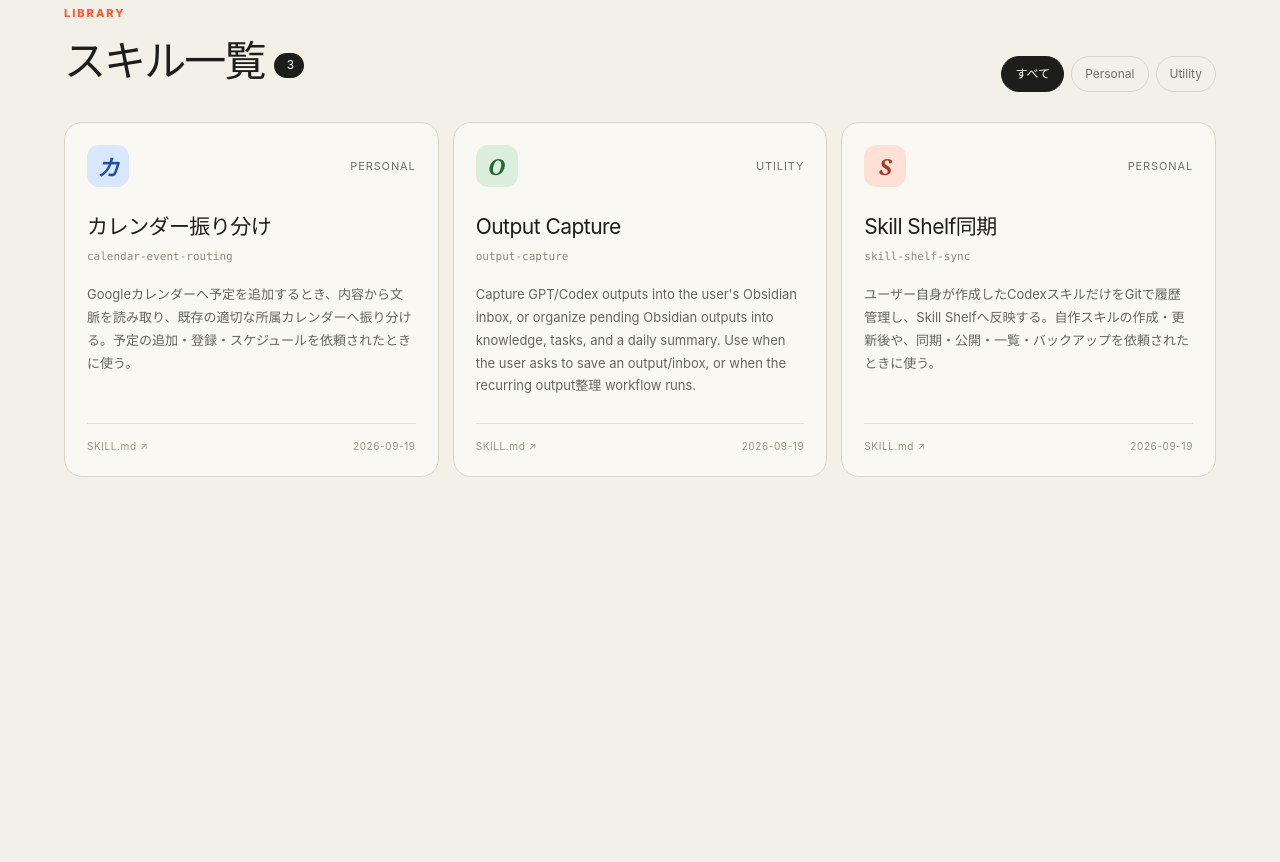
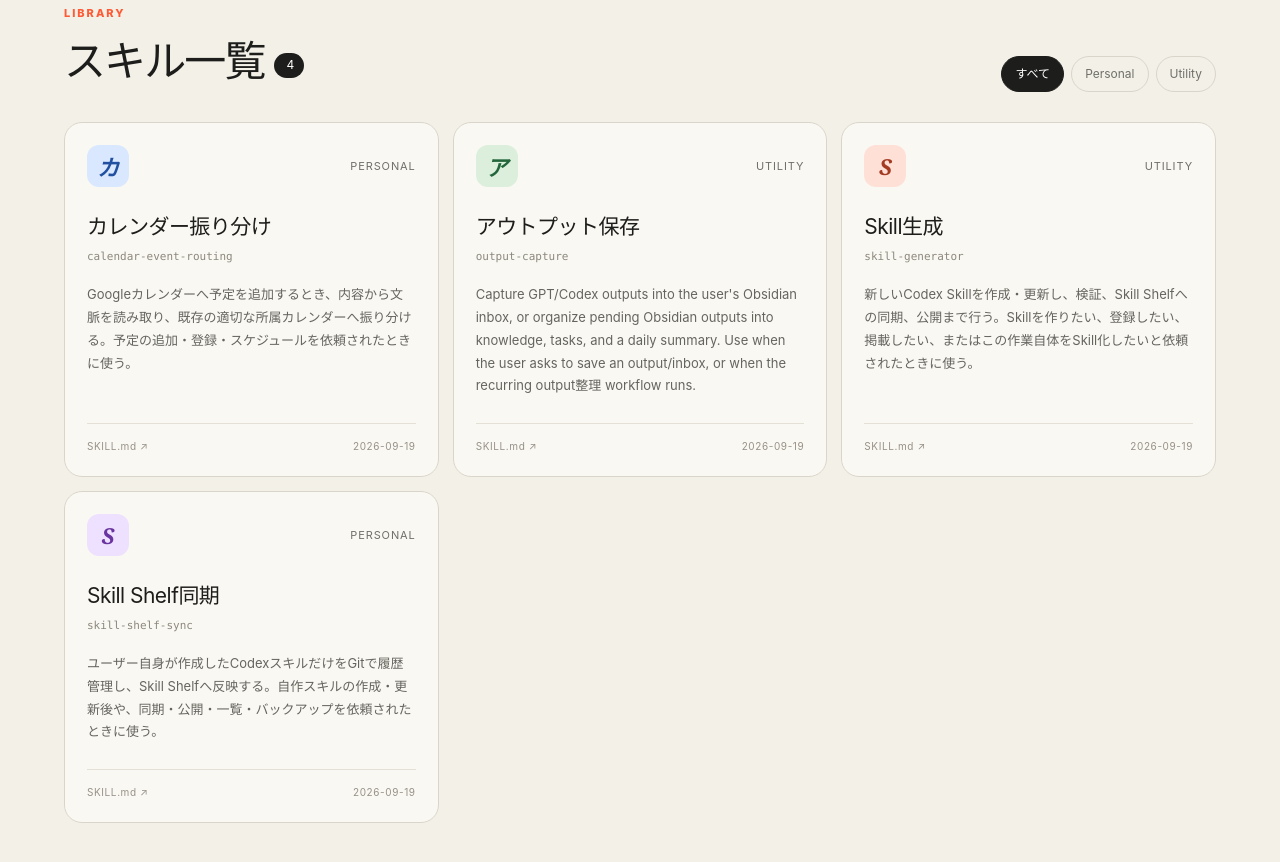
Before and after one commit to sakamoti55/codex-skill-shelf, a Next.js app: page / in a window 1280 px wide. Shown: the part 680-1542 px from the top of the page. Before the commit the page ends 1257 px from the top, so only its background shows below. Built offline with nearby package versions, Linux system fonts and the light colour scheme.

Commit message:
Localize output capture and add skill generator

```diff
--- a/app/generated-skills.ts
+++ b/app/generated-skills.ts
@@ -9,11 +9,19 @@ export const skills = [
   },
   {
     "name": "output-capture",
-    "label": "Output Capture",
+    "label": "アウトプット保存",
     "category": "Utility",
     "description": "Capture GPT/Codex outputs into the user's Obsidian inbox, or organize pending Obsidian outputs into knowledge, tasks, and a daily summary. Use when the user asks to save an output/inbox, or when the recurring output整理 workflow runs.",
     "updated": "2026-09-19",
     "repositoryUrl": "https://github.com/sakamoti55/codex-skill-shelf/tree/main/skills/output-capture"
+  },
+  {
+    "name": "skill-generator",
+    "label": "Skill生成",
+    "category": "Utility",
+    "description": "新しいCodex Skillを作成・更新し、検証、Skill Shelfへの同期、公開まで行う。Skillを作りたい、登録したい、掲載したい、またはこの作業自体をSkill化したいと依頼されたときに使う。",
+    "updated": "2026-09-19",
+    "repositoryUrl": "https://github.com/sakamoti55/codex-skill-shelf/tree/main/skills/skill-generator"
   },
   {
     "name": "skill-shelf-sync",
--- a/owned-skills.json
+++ b/owned-skills.json
@@ -1,5 +1,6 @@
 [
   "calendar-event-routing",
   "output-capture",
+  "skill-generator",
   "skill-shelf-sync"
 ]
--- a/skills/output-capture/agents/openai.yaml
+++ b/skills/output-capture/agents/openai.yaml
@@ -1,4 +1,4 @@
 interface:
-  display_name: "Output Capture"
-  short_description: "Capture and organize Obsidian outputs"
-  default_prompt: "Capture this as an output in Obsidian, or organize pending outputs if requested."
+  display_name: "アウトプット保存"
+  short_description: "GPTやCodexの出力をObsidianに保存・整理"
+  default_prompt: "$output-capture を使って、この出力をObsidianに保存するか、未整理の出力を整理してください。"
--- /dev/null
+++ b/skills/skill-generator/SKILL.md
@@ -0,0 +1,32 @@
+---
+name: skill-generator
+description: 新しいCodex Skillを作成・更新し、検証、Skill Shelfへの同期、公開まで行う。Skillを作りたい、登録したい、掲載したい、またはこの作業自体をSkill化したいと依頼されたときに使う。
+---
+
+# Skill生成
+
+ユーザーの要件をもとに、再利用できるCodex Skillを作成または更新する。Skillの内容が提示されている場合は、意図と制約を保ったまま反映する。
+
+## 作成
+
+- 保存先は指定がなければ `/Users/kose/.codex/skills/<skill-name>/` とする。
+- Skill名は小文字・数字・ハイフンで、短く識別しやすくする。既存Skillがある場合は初期化せず更新する。
+- 必須の `SKILL.md` と、必要な場合だけ `agents/openai.yaml`、`scripts/`、`references/`、`assets/` を作成する。
+- `SKILL.md` には、適用条件、目的、判断に必要な制約だけを書く。ユーザーが明示していない外部操作や権限を暗黙に追加しない。
+- `agents/openai.yaml` のUI表示名・短い説明・既定プロンプトはSkillの内容と一致させる。通常は自動選択を有効にする。
+
+## 検証とShelf掲載
+
+ユーザーがローカル限定を指定していない場合は、作成後に次を行う。
+
+1. `/Users/kose/.codex/skills/.system/skill-creator/scripts/quick_validate.py` でSkillを検証する。
+2. 自作Skillだけを `/Users/kose/Documents/Codex/2026-09-15/token/work/skill-studio/owned-skills.json` に追加する。既存の導入済みSkillを所有Skillとして追加しない。
+3. Skill Shelfで `npm run sync:skills` を実行し、一覧データとSkillフォルダを同期する。
+4. 差分を確認し、秘密情報、キャッシュ、ビルド成果物、無関係なファイルを含めない。
+5. `npm run build` と、必要に応じて `npm run lint` を実行する。
+6. 簡潔なコミットを作成して、設定済みリモートへプッシュする。
+7. Sitesの現在の公開設定を維持してSkill Shelfを公開する。参照用に公開されている場合は、認証なしの公開状態を非公開へ戻さない。ローカル限定の場合は、同期・コミット・公開を行わない。
+
+Skill Shelfのリポジトリは `/Users/kose/Documents/Codex/2026-09-15/token/work/skill-studio`、個人Skillの場所は `/Users/kose/.codex/skills` とする。Skill Shelfの公開・アクセス変更ではSitesの手順を使い、ユーザーが明示しない限り公開範囲を変更しない。
+
+完了時は、作成または更新したSkill名、検証・ビルド結果、Skill ShelfのURLを簡潔に報告する。
--- /dev/null
+++ b/skills/skill-generator/agents/openai.yaml
@@ -0,0 +1,4 @@
+interface:
+  display_name: "Skill生成"
+  short_description: "Skillを作成・検証・Shelf掲載まで自動化"
+  default_prompt: "$skill-generator を使って、新しいCodex Skillを作成し、検証してSkill Shelfへ掲載してください。"
--- a/skills/skill-shelf-sync/SKILL.md
+++ b/skills/skill-shelf-sync/SKILL.md
@@ -15,6 +15,6 @@ Skill Shelfのリポジトリは `/Users/kose/Documents/Codex/2026-09-15/token/w
 4. Gitの差分を確認する。秘密情報、キャッシュ、仮想環境、ビルド成果物、無関係なファイルを含めない。
 5. サイトをビルドする。
 6. スキルと一覧データの変更を、簡潔なメッセージでコミットして設定済みのGitリモートへプッシュする。
-7. ユーザーがローカル限定を希望していなければ、更新した非公開Skill Shelfを公開する。別途認証が必要または公開できない場合は、リポジトリ同期まで完了し、サイト反映が保留であることを伝える。
+7. ユーザーがローカル限定を希望していなければ、現在の公開設定を維持したままSkill Shelfを公開する。公開設定を勝手に変更せず、参照用に公開されたサイトは認証なしで閲覧できる状態を維持する。別途認証が必要または公開できない場合は、リポジトリ同期まで完了し、サイト反映が保留であることを伝える。
 
 リポジトリは、自作スキルだけを保管する履歴付きミラーである。`.system`、プラグイン管理のキャッシュ、ユーザーが作成していない導入済みスキルはコピーしない。対象スキルについては、`agents`、`references`、`scripts`、`assets` を含むフォルダ全体を保持する。
```
